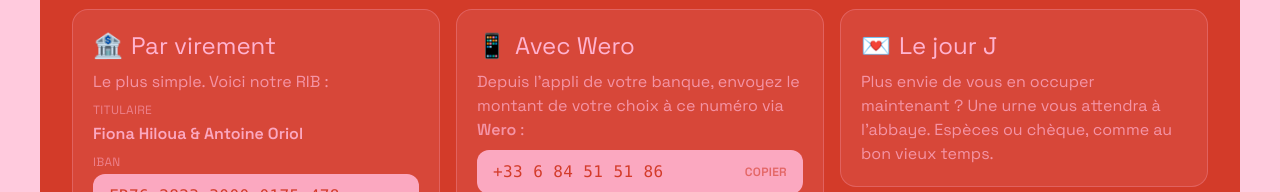
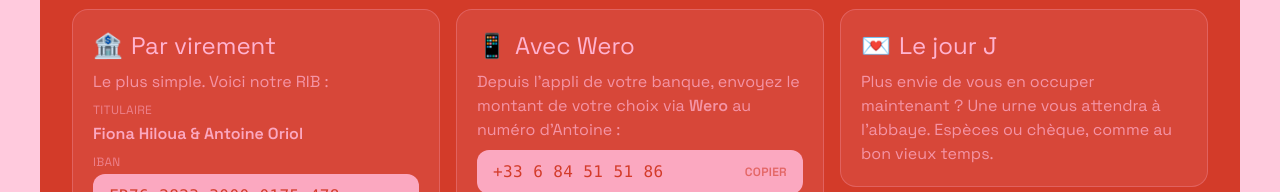
Before and after one commit to technoooooooo/fetedulove, a Next.js app: page /cagnotte in a window 1280 px wide. Shown: the part 236-428 px from the top of the page. Built offline with nearby package versions, Linux system fonts and the light colour scheme; a web font is replaced by a local one.

Commit message:
Précise que le numéro Wero est celui d'Antoine
Co-Authored-By: Claude Opus 4.8 (1M context) <noreply@anthropic.com>

```diff
--- a/src/app/cagnotte/page.tsx
+++ b/src/app/cagnotte/page.tsx
@@ -206,8 +206,9 @@ export default function CagnottePage() {
               <Method emoji="📱" title="Avec Wero">
                 <p className="opacity-80">
                   Depuis l&apos;appli de votre banque, envoyez le montant de
-                  votre choix à ce numéro via{" "}
-                  <strong className="font-semibold">Wero</strong> :
+                  votre choix via{" "}
+                  <strong className="font-semibold">Wero</strong>{" "}
+                  au numéro d&apos;Antoine :
                 </p>
                 <CopyValue value={WERO} />
               </Method>
```
